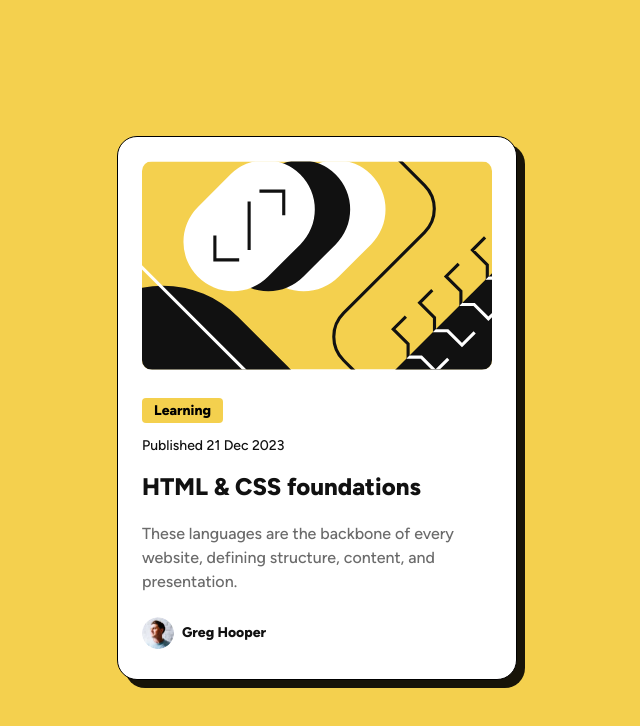
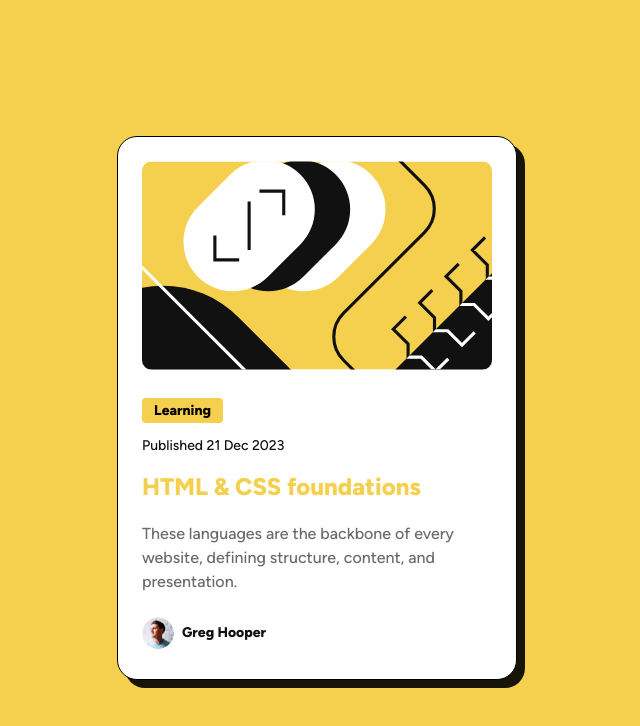
Before and after one commit to fwankieeeee/blog-preview-card, a plain HTML site: page index.html in a window 1280 px wide. In both pictures the pointer is over the element "HTML & CSS foundations". Shown: the whole page, without its empty margins (323-963 px from the left). Drawn offline with Linux system fonts and the light colour scheme.

Commit message:
Enhance title hover effect with color transition and cursor change

```diff
--- a/css/styles.css
+++ b/css/styles.css
@@ -67,7 +67,12 @@ body {
   font-weight: var(--extra-bold-font);
   color: var(--gray-dark);
   margin-top: 0.25rem;
+}
 
+#title:hover {
+  color: var(--yellow);
+  transition: all 0.3s ease-in-out;
+  cursor: pointer;
 }
 
 #description {
```
